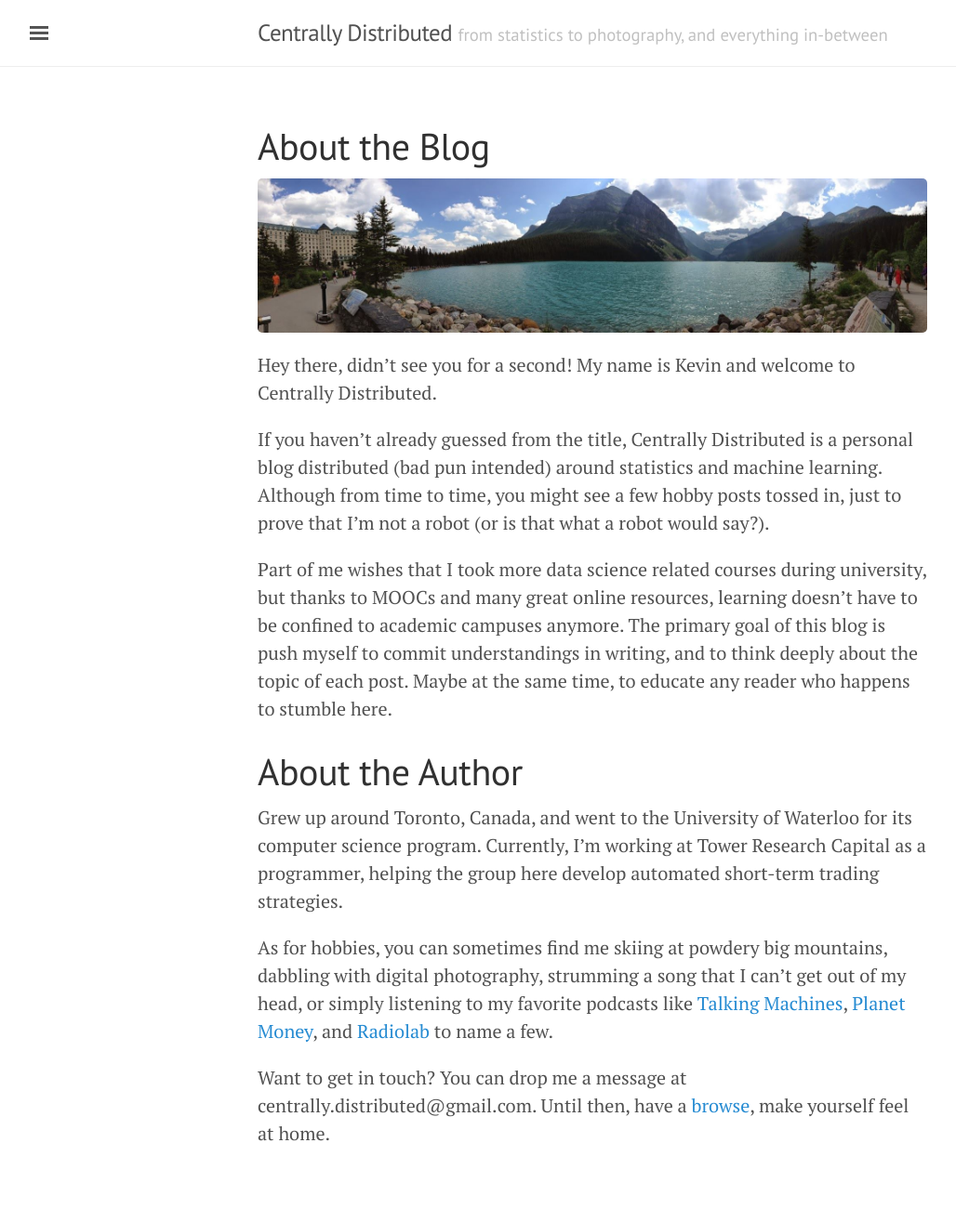
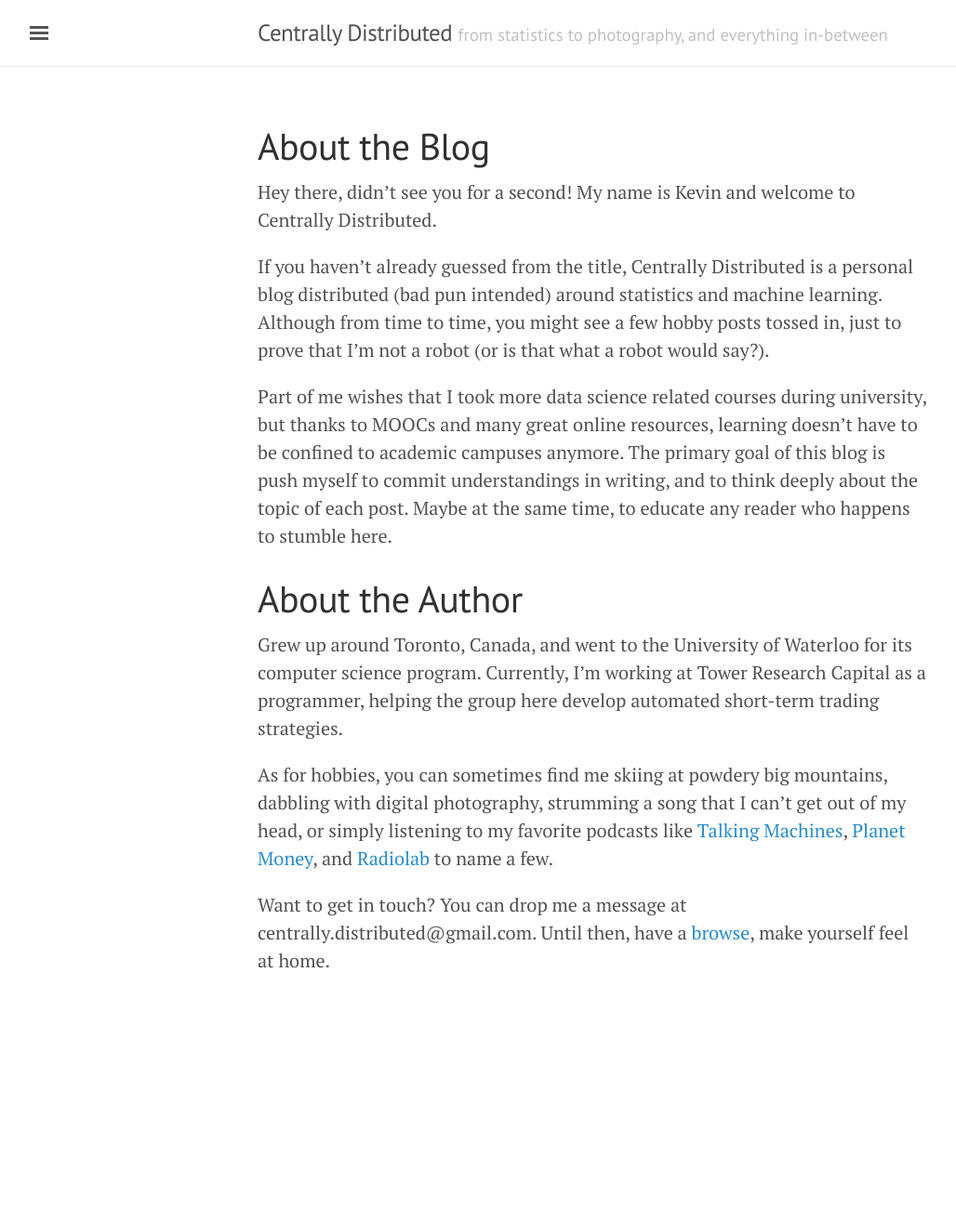
Before and after one commit to Estinox/estinox.github.io, a Jekyll site: the page built from about.md, in a window 1280 px wide. Shown: the whole page at 93% size, without its empty margins (3-1031 px from the left). Built offline with Jekyll 4.4.1, drawn with Linux system fonts in a browser that asks for light colours; comment, search, counter and statistics services are not loaded; after the commit the page ends 1129 px from its top, so only the background shows below that.

Commit message:
removed, doesn't look nice

```diff
--- a/about.md
+++ b/about.md
@@ -2,8 +2,6 @@
 layout: page
 title: About the Blog
 ---
-![png]({{ site.url }}/assets/lake_louise.jpg)
-
 Hey there, didn't see you for a second! My name is Kevin and welcome to Centrally Distributed.
 
 If you haven't already guessed from the title, Centrally Distributed is a personal blog distributed (bad pun intended) around statistics and machine learning. Although from time to time, you might see a few hobby posts tossed in, just to prove that I'm not a robot (or is that what a robot would say?).
```
